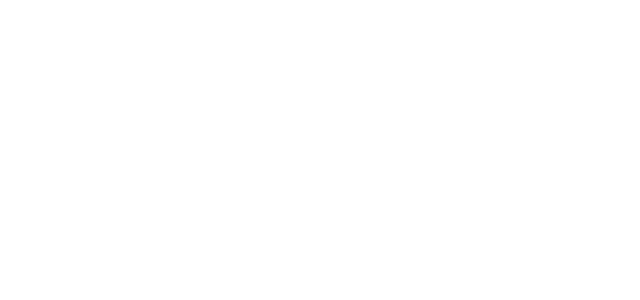
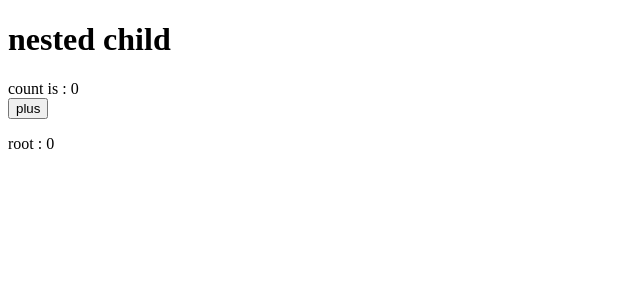
Before and after one commit to mohamadrzfatery/vue-training, a Nuxt app: page /provide in a window 1280 px wide. Before the commit this address had no page. Shown: the top 300 px of the page, without its empty margins (0-640 px from the left). Built offline with nearby package versions, Linux system fonts and the light colour scheme.

Commit message:
add inject and provide - note : project va inject baraye dastrasi be sathaye paiine (w be bala) - note : az project va inject nemishe baray update sath haye ziri estefade kard - note : baraye update sat haye ziri bayad az (vue-x) estefade kard

```diff
--- /dev/null
+++ b/components/ProvideChild.vue
@@ -0,0 +1,11 @@
+<template>
+  <div>
+    <provide-child-nested></provide-child-nested>
+  </div>
+</template>
+
+<script>
+export default {}
+</script>
+
+<style></style>
--- /dev/null
+++ b/components/ProvideChildNested.vue
@@ -0,0 +1,15 @@
+<template>
+  <div>
+    <h1>nested child</h1>
+    <div>count is : {{ count }}</div>
+
+  </div>
+</template>
+
+<script>
+export default {
+  inject: ['count'],
+}
+</script>
+
+<style></style>
--- /dev/null
+++ b/pages/provide.vue
@@ -0,0 +1,26 @@
+<template>
+  <div>
+    <provide-child></provide-child>
+    <button @click="count++">plus</button>
+    <p>root : {{ count }}</p>
+  </div>
+</template>
+
+<script>
+import ProvideChild from '~/components/ProvideChild.vue'
+export default {
+  components: { ProvideChild },
+  provide() {
+    return {
+      count: this.count,
+    }
+  },
+  data() {
+    return {
+      count: 0,
+    }
+  },
+}
+</script>
+
+<style></style>
```
